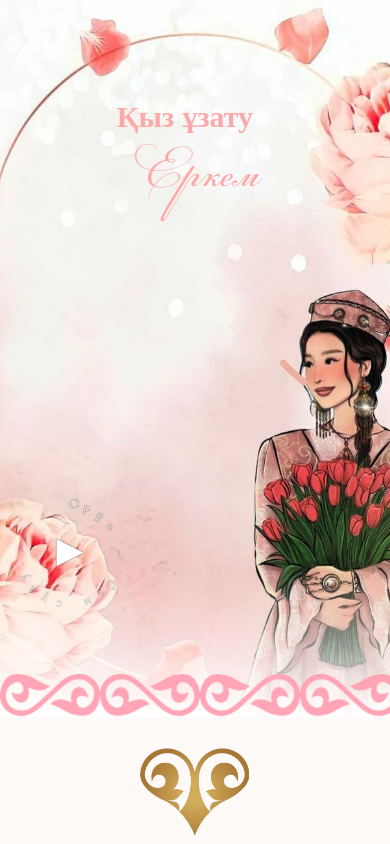
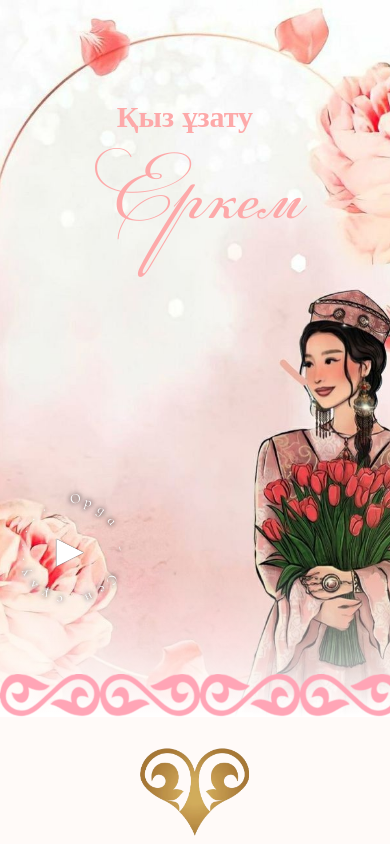
Before and after one commit to Eroma-EA/Uzatu, a React (Vite) app: page / in a window 390 px wide. Shown: the top 844 px of the page. Built offline with nearby package versions, Linux system fonts and the light colour scheme.

Commit message:
Fix: add aos dependency

```diff
--- a/src/App.css
+++ b/src/App.css
@@ -12,6 +12,12 @@
 :root {
   --font-title: 'MyCustomFont', cursive;
   --font-text: 'Cormorant Infant', serif;
+}
+* {
+  -webkit-user-select: none; /* Safari */
+  -moz-user-select: none;    /* Firefox */
+  -ms-user-select: none;     /* IE10+/Edge */
+  user-select: none;         /* Стандарт */
 }
 
 * {
@@ -50,6 +56,7 @@ body {
 
   width: 100px;
   height: 100px;
+
   /* border: 15px solid #4caf50; */
   border-radius: 50%;
   cursor: pointer;
@@ -74,13 +81,14 @@ body {
   position: absolute;
   width: 100%;
   height: 100%;
-  top: -55px;
-  left: -1px;
+  top: -60px;
+  left: 0px;
   display: flex;
   justify-content: center;
   align-items: center;
   pointer-events: none;
   transform-origin: center;
+
 }
 
 .spin .circular-text {
@@ -104,8 +112,8 @@ body {
   top: 50%;
   transform-origin: 0 60px; /* Центрируем вокруг круга */
   font-size: 14px;
-  color: #fff;
-    text-shadow: 0 0 1px black;
+  color: #ffffff;
+    text-shadow: 0 0 10px rgba(0, 0, 0, 0.404),0 0 5px rgba(0, 0, 0, 0.404),0 0 5px rgb(0, 0, 0);
   letter-spacing: 2px;
   white-space: nowrap;
   transform: rotate(0deg) translateX(70px); /* Радиус текста изменен на 70px */
@@ -207,7 +215,7 @@ body {
 
 .hero h1 {
   font-family: var(--font-title);
-  font-size: clamp(60px, 12vw, 100px);
+  font-size: clamp(100px, 12vw, 100px);
   margin-top: 0;
   margin-left: -50px;
   font-weight: normal;
@@ -436,7 +444,7 @@ button:hover {
 /* Mobile */
 @media (max-width: 768px) {
   .hero h1 {
-    font-size: 60px;
+    font-size: 100px;
     margin-left: 0;
   }
 
--- a/src/App.jsx
+++ b/src/App.jsx
@@ -72,7 +72,11 @@ function App() {
                 </span>
               ))}
             </div>
-            <div className="play-icon">{isPlaying ? "⏸" : "▶"}</div>
+     <div className="play-icon">
+  {isPlaying ? "❚❚" : "▶"}
+
+</div>
+
           </div>
           <audio ref={audioRef} src={music} />
         </div>
```
